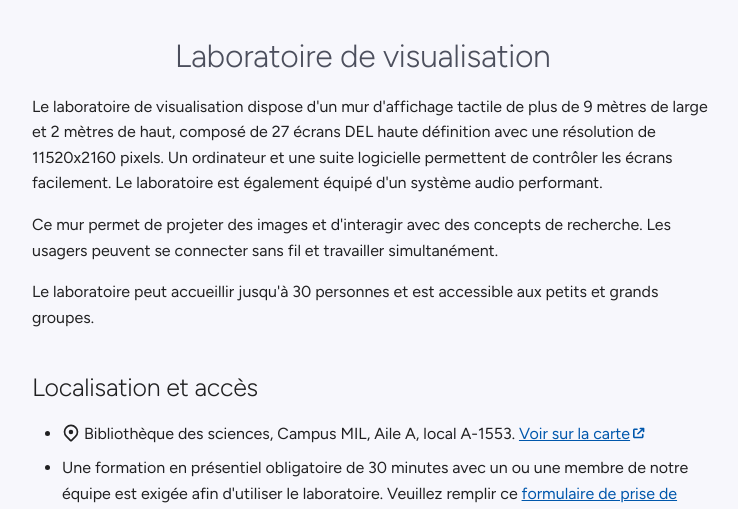
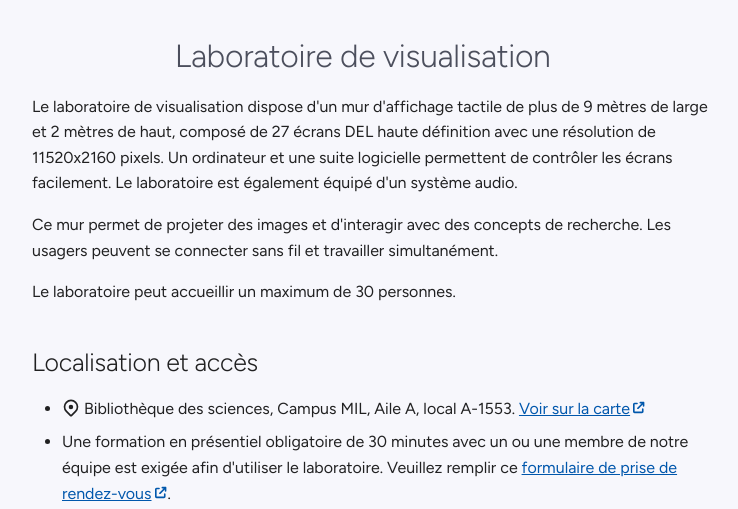
Before and after one commit to bibudem/hub, an MkDocs documentation site: the page built from docs/espaces/labo-visualisation.md, in a window 1280 px wide and 900 px high, cut to the strip 391-900 px from the top of the window. Shown: the whole strip, without its empty margins (264-1002 px from the left). Built offline with MkDocs 1.6.1 and Material for MkDocs 9.7.7, drawn with Linux system fonts in a browser that asks for light colours; some web fonts are replaced; comment, search, counter and statistics services are not loaded.

Commit message:
mise à jour infos des espaces

```diff
--- a/docs/espaces/labo-visualisation.md
+++ b/docs/espaces/labo-visualisation.md
@@ -8,15 +8,15 @@ cover : labvisu.jpg
 
 # Laboratoire de visualisation
 
-Le laboratoire de visualisation dispose d'un mur d'affichage tactile de plus de 9 mètres de large et 2 mètres de haut, composé de 27 écrans DEL haute définition avec une résolution de 11520x2160 pixels. Un ordinateur et une suite logicielle permettent de contrôler les écrans facilement. Le laboratoire est également équipé d'un système audio performant.
+Le laboratoire de visualisation dispose d'un mur d'affichage tactile de plus de 9 mètres de large et 2 mètres de haut, composé de 27 écrans DEL haute définition avec une résolution de 11520x2160 pixels. Un ordinateur et une suite logicielle permettent de contrôler les écrans facilement. Le laboratoire est également équipé d'un système audio.
 
 Ce mur permet de projeter des images et d'interagir avec des concepts de recherche. Les usagers peuvent se connecter sans fil et travailler simultanément.
 
-Le laboratoire peut accueillir jusqu'à 30 personnes et est accessible aux petits et grands groupes.
+Le laboratoire peut accueillir un maximum de 30 personnes.
 
 ## Localisation et accès
 
-- :octicons-location-16: Bibliothèque des sciences, Campus MIL, Aile A, local A-1553. [Voir sur la carte](https://maps.app.goo.gl/6HsLMAxoBWpQZgcD8)
+- :octicons-location-16: Bibliothèque des sciences, Campus MIL, Aile A, local A-1553. [Voir sur la carte](https://maps.app.goo.gl/BwmR9ty8qfqYiKAK7)
 - Une formation en présentiel obligatoire de 30 minutes avec un ou une membre de notre équipe est exigée afin d'utiliser le laboratoire. Veuillez remplir ce [formulaire de prise de rendez-vous](https://forms.office.com/r/9zPS89SY16).
 
 ## Documentation
```
Also changed, not shown: docs/espaces/ateliers.md (+11 -12 lines), docs/espaces/studios-audio.md (+2 -2 lines), docs/espaces/studios-video.md (+1 -1 lines).
